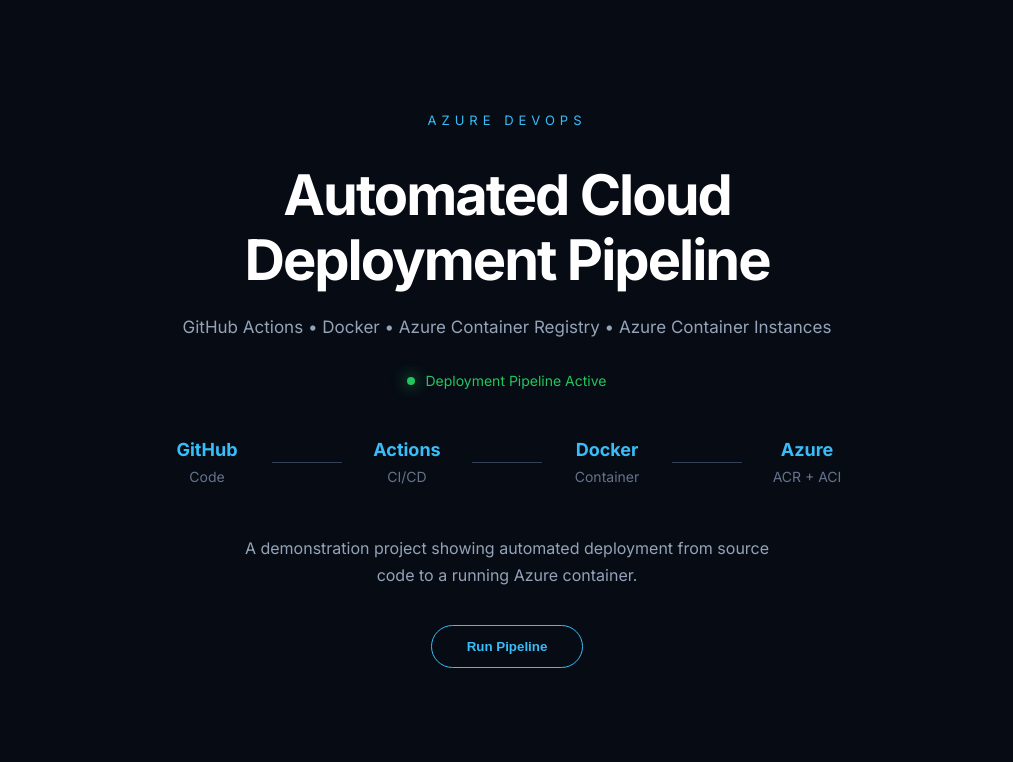
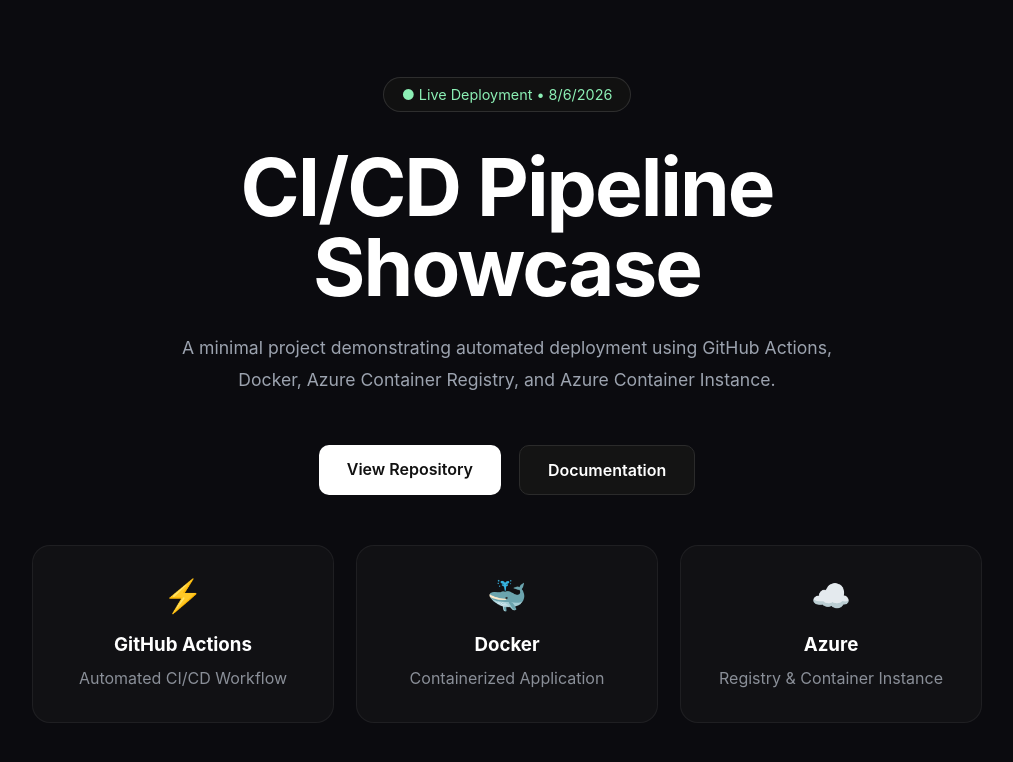
Before and after one commit to Pavan-Kumar-2095/Github-Action, a plain HTML site: page index.html in a window 1280 px wide. Shown: the whole page, without its empty margins (133-1146 px from the left). Drawn offline with Linux system fonts and the light colour scheme.

Commit message:
updated the web page and added Readme.md file

```diff
--- a/index.html
+++ b/index.html
@@ -1,116 +1,60 @@
 <!DOCTYPE html>
 <html lang="en">
-
 <head>
-
-<meta charset="UTF-8">
-<meta name="viewport" content="width=device-width, initial-scale=1.0">
-
-<title>Azure CI/CD Demo</title>
-
-<link rel="stylesheet" href="style.css">
-
-<link href="https://fonts.googleapis.com/css2?family=Inter:wght@400;600;700&display=swap" rel="stylesheet">
-
+    <meta charset="UTF-8" />
+    <meta name="viewport" content="width=device-width, initial-scale=1.0" />
+    <title>CI/CD Demo</title>
+    <link rel="stylesheet" href="style.css" />
 </head>
-
-
 <body>
 
+    <main class="container">
 
-<main>
-
-
-<div class="logo">
-AZURE DEVOPS
+        <div class="badge">
+            ● Live Deployment
         </div>
 
-
         <h1>
-Automated Cloud<br>
-Deployment Pipeline
+            CI/CD Pipeline<br>
+            Showcase
         </h1>
 
-
         <p class="subtitle">
-GitHub Actions • Docker • Azure Container Registry • Azure Container Instances
+            A minimal project demonstrating automated deployment using
+            GitHub Actions, Docker, Azure Container Registry, and
+            Azure Container Instance.
         </p>
 
-
-
-<div class="status">
-<span></span>
-Deployment Pipeline Active
+        <div class="buttons">
+            <a href="https://github.com/Pavan-Kumar-2095/Github-Action" class="btn primary">View Repository</a>
+            <a href="#" class="btn secondary">Documentation</a>
         </div>
 
+        <section class="stack">
 
-
-
-<div class="flow">
-
-
-<div class="item">
-<h3>GitHub</h3>
-<p>Code</p>
+            <div class="card">
+                <span>⚡</span>
+                <h3>GitHub Actions</h3>
+                <p>Automated CI/CD Workflow</p>
             </div>
 
-
-<div class="line"></div>
-
-
-<div class="item">
-<h3>Actions</h3>
-<p>CI/CD</p>
+            <div class="card">
+                <span>🐳</span>
+                <h3>Docker</h3>
+                <p>Containerized Application</p>
             </div>
 
-
-<div class="line"></div>
-
-
-<div class="item">
-<h3>Docker</h3>
-<p>Container</p>
+            <div class="card">
+                <span>☁️</span>
+                <h3>Azure</h3>
+                <p>Registry & Container Instance</p>
             </div>
 
-
-<div class="line"></div>
-
-
-<div class="item">
-<h3>Azure</h3>
-<p>ACR + ACI</p>
-</div>
-
-
-</div>
-
-
-
-
-<p class="description">
-
-A demonstration project showing automated deployment
-from source code to a running Azure container.
-
-</p>
-
-
-
-<button onclick="runPipeline()">
-Run Pipeline
-</button>
-
-
-<p id="message"></p>
-
-
+        </section>
 
     </main>
 
-
     <script src="script.js"></script>
 
-
 </body>
-
 </html>
--- a/script.js
+++ b/script.js
@@ -1,6 +1,11 @@
-function runPipeline(){
+document.addEventListener("DOMContentLoaded", () => {
 
-    document.getElementById("message").innerHTML =
-    "Pipeline Successful: GitHub Push → Docker Build → ACR Image Push → ACI Deployment";
+    console.log("CI/CD Demo Loaded");
 
-}
+    const badge = document.querySelector(".badge");
+
+    const now = new Date();
+
+    badge.innerHTML = `● Live Deployment • ${now.toLocaleDateString()}`;
+
+});
--- a/style.css
+++ b/style.css
@@ -4,229 +4,112 @@
     box-sizing:border-box;
 }
 
-
 body{
-
-height:100vh;
-
+    font-family:Inter,system-ui,sans-serif;
+    background:#0b0b0f;
+    color:#fff;
+    min-height:100vh;
     display:flex;
-
+    justify-content:center;
     align-items:center;
-
-justify-content:center;
-
-background:#070b14;
-
-font-family:'Inter',sans-serif;
-
-color:white;
-
-overflow:hidden;
-
+    padding:40px;
 }
 
-
-
-main{
-
-width:900px;
-
+.container{
+    width:min(950px,100%);
     text-align:center;
-
 }
 
-
-
-
-.logo{
-
-font-size:13px;
-
-letter-spacing:5px;
-
-color:#38bdf8;
-
+.badge{
+    display:inline-block;
+    padding:8px 18px;
+    border:1px solid rgba(255,255,255,.12);
+    border-radius:999px;
+    background:#111;
+    color:#8cf0b5;
+    font-size:.9rem;
     margin-bottom:35px;
-
 }
 
-
-
 h1{
-
-font-size:56px;
-
-line-height:1.15;
-
-font-weight:700;
-
+    font-size:clamp(3rem,7vw,5rem);
+    line-height:1;
     letter-spacing:-2px;
-
+    margin-bottom:25px;
 }
 
-
-
 .subtitle{
-
-margin-top:25px;
-
-color:#94a3b8;
-
-font-size:17px;
-
+    max-width:700px;
+    margin:auto;
+    color:#9ca3af;
+    font-size:1.1rem;
+    line-height:1.8;
 }
 
-
-
-.status{
-
-margin:35px auto;
-
+.buttons{
+    margin:50px 0;
     display:flex;
-
-align-items:center;
-
     justify-content:center;
-
-gap:10px;
-
-font-size:14px;
-
-color:#22c55e;
-
+    gap:18px;
+    flex-wrap:wrap;
 }
 
-
-
-.status span{
-
-height:8px;
-
-width:8px;
-
-background:#22c55e;
-
-border-radius:50%;
-
-box-shadow:0 0 15px #22c55e;
-
+.btn{
+    text-decoration:none;
+    padding:14px 28px;
+    border-radius:10px;
+    transition:.25s;
+    font-weight:600;
 }
 
-
-
-
-.flow{
-
-display:flex;
-
-align-items:center;
-
-justify-content:center;
-
-margin:50px 0;
-
+.primary{
+    background:white;
+    color:#111;
 }
 
-
-
-.item{
-
-width:130px;
-
+.primary:hover{
+    transform:translateY(-2px);
 }
 
-
-
-.item h3{
-
-font-size:18px;
-
-color:#38bdf8;
-
-margin-bottom:8px;
-
+.secondary{
+    border:1px solid #2b2b2b;
+    color:white;
+    background:#141414;
 }
 
-
-
-.item p{
-
-color:#64748b;
-
-font-size:14px;
-
+.secondary:hover{
+    background:#1c1c1c;
 }
 
-
-
-.line{
-
-height:1px;
-
-width:70px;
-
-background:#334155;
-
+.stack{
+    display:grid;
+    grid-template-columns:repeat(auto-fit,minmax(220px,1fr));
+    gap:22px;
+    margin-top:40px;
 }
 
-
-
-
-
-.description{
-
-color:#94a3b8;
-
-max-width:550px;
-
-margin:auto;
-
-line-height:1.7;
-
+.card{
+    background:#111114;
+    border:1px solid rgba(255,255,255,.06);
+    border-radius:18px;
+    padding:30px;
+    transition:.3s;
 }
 
-
-
-button{
-
-margin-top:35px;
-
-padding:13px 35px;
-
-border-radius:30px;
-
-border:1px solid #38bdf8;
-
-background:transparent;
-
-color:#38bdf8;
-
-font-weight:600;
-
-cursor:pointer;
-
-transition:.3s;
-
+.card:hover{
+    transform:translateY(-5px);
+    border-color:#3b3b3b;
 }
 
-
-
-button:hover{
-
-background:#38bdf8;
-
-color:#020617;
-
+.card span{
+    font-size:2rem;
 }
 
+.card h3{
+    margin:18px 0 10px;
+}
 
-
-#message{
-
-margin-top:20px;
-
-color:#22c55e;
-
-font-size:14px;
-
+.card p{
+    color:#8a8f98;
+    line-height:1.6;
 }
```
Also changed, not shown: assets/Application.png (added), assets/Azure_ACI.png (added), assets/Azure_acr.png (added), assets/Github_Action.png (added), 1 other file. Lines whose indentation alone changed are shown as unchanged.
